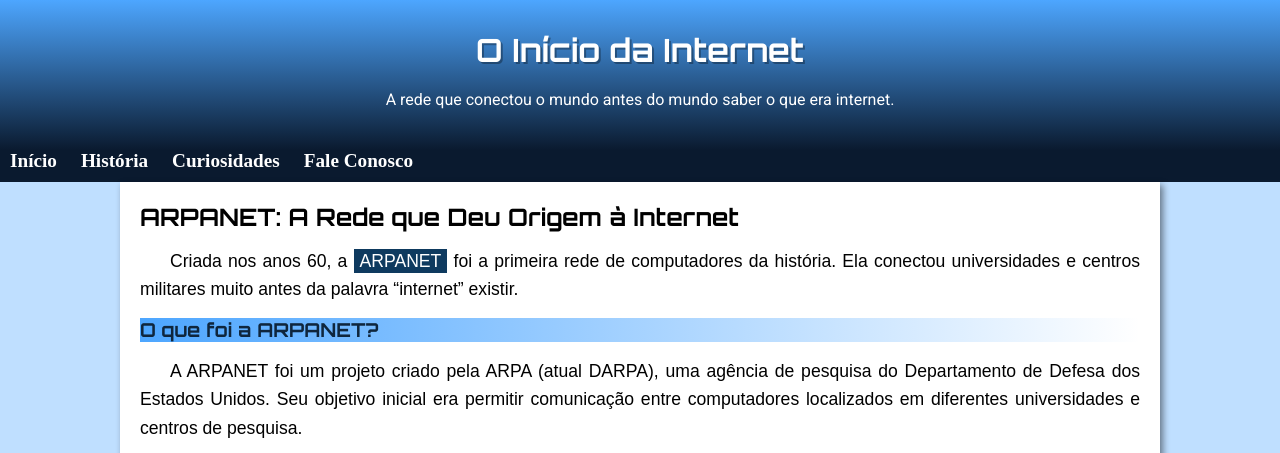
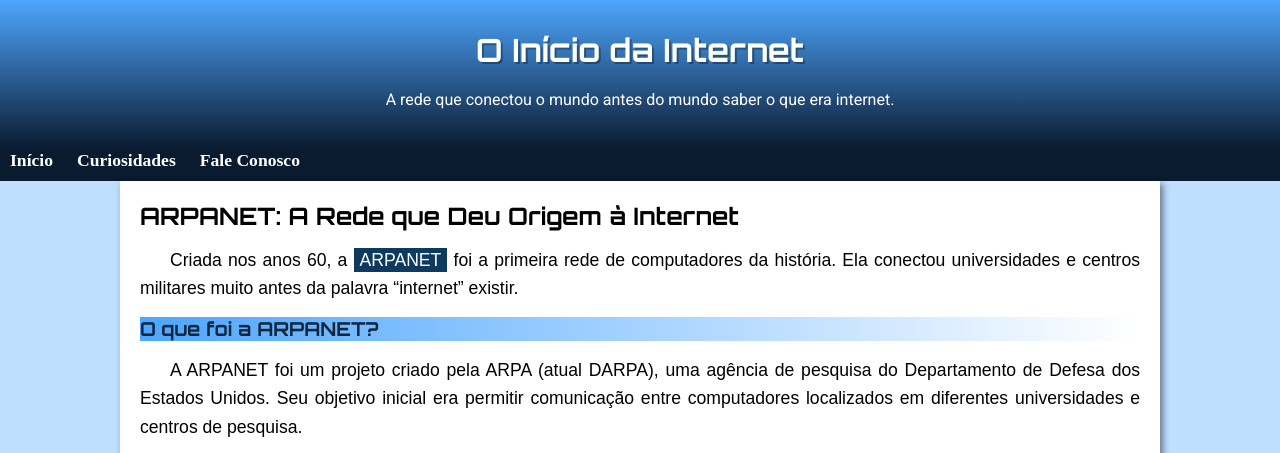
Before and after one commit to danielalves5612/projeto-arpanet, a plain HTML site: page index.html in a window 1280 px wide. Shown: the top 453 px of the page. Drawn offline with Linux system fonts and the light colour scheme.

Commit message:
problema no nav, corrigido.

```diff
--- a/estilo/style.css
+++ b/estilo/style.css
@@ -54,7 +54,7 @@ nav > a {
     color: white;
     padding: 10px;
     font-weight: bolder;
-    font-size: 1.2em;
+    font-size: 1.1em;
     transition-duration: 0.5s;
 }
 
--- a/index.html
+++ b/index.html
@@ -14,7 +14,6 @@
     </header>
     <nav>
         <a href="#">Início</a>
-        <a href="#">História</a>
         <a href="#">Curiosidades</a>
         <a href="#">Fale Conosco</a>
     </nav>
```
